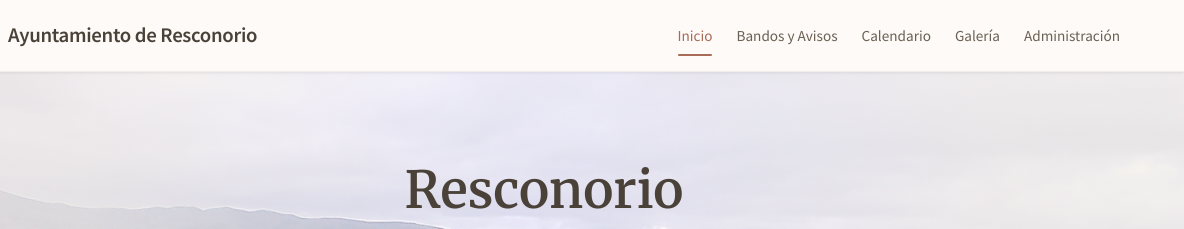
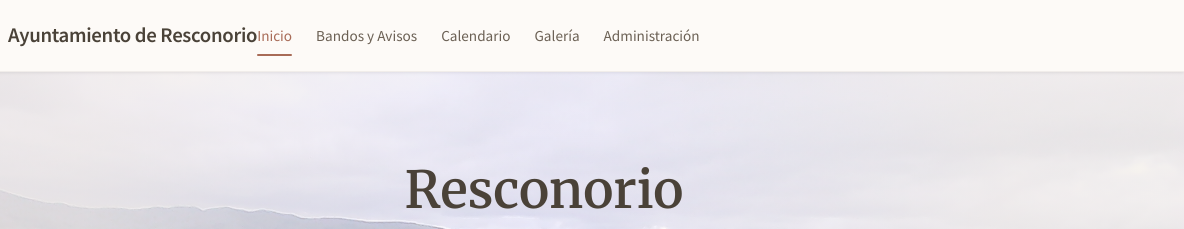
Before and after one commit to AsierMart/resconorio, a plain HTML site: page index.html in a window 1280 px wide. Shown: the top 229 px of the page, 96-1280 px from the left. Drawn offline with Linux system fonts and the light colour scheme.

Commit message:
Fix: Adjust header layout to use flex-start, ensure logo and nav toggle are properly aligned

```diff
--- a/style.css
+++ b/style.css
@@ -555,8 +555,8 @@ a:hover {
 
 .header-inner {
   display: flex;
-  justify-content: space-between;
-  align-items: center;
+  justify-content: flex-start;
+  align-items: stretch;
   height: 100%;
   width: 100%;
   max-width: var(--max-width);
```
